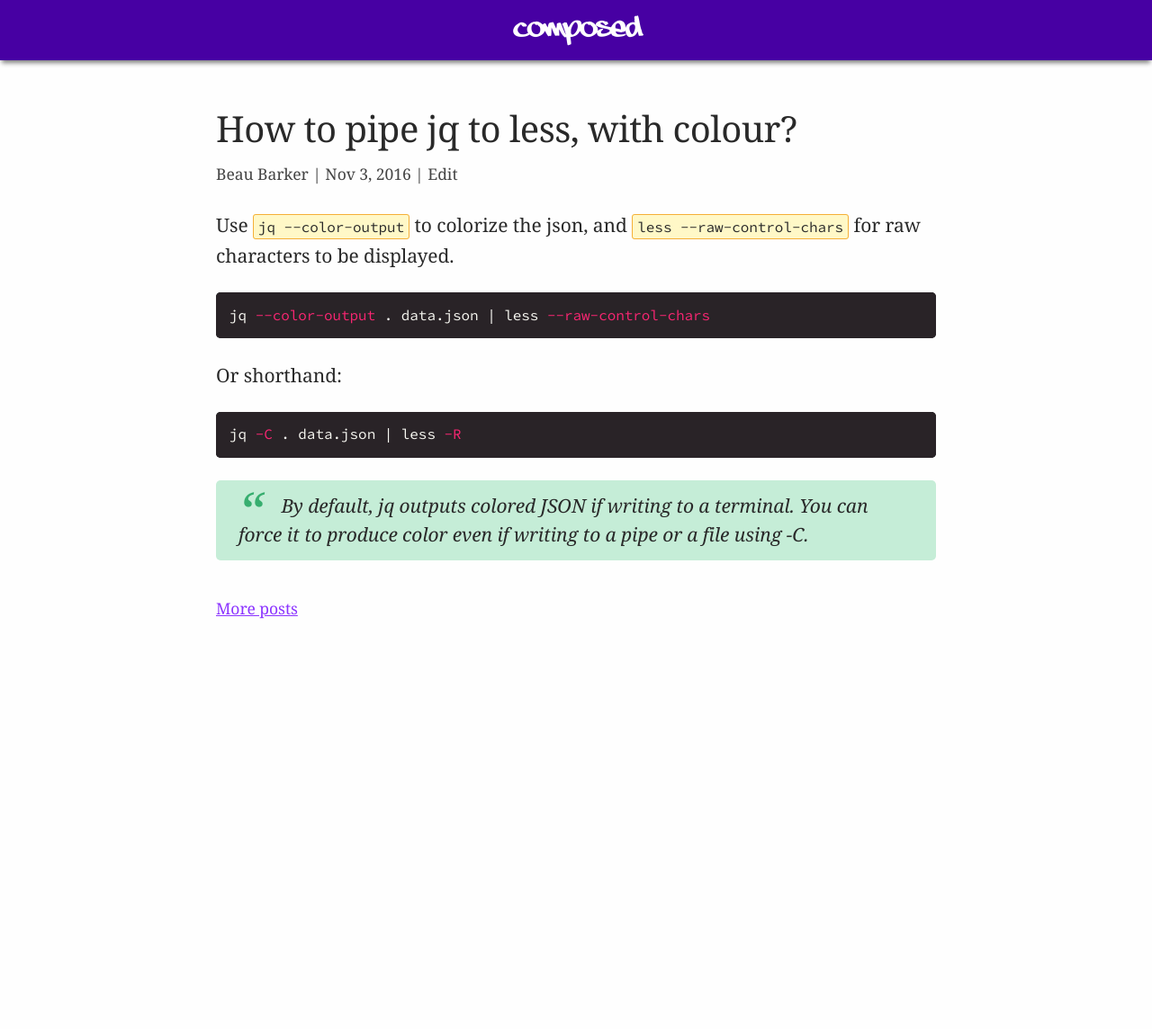
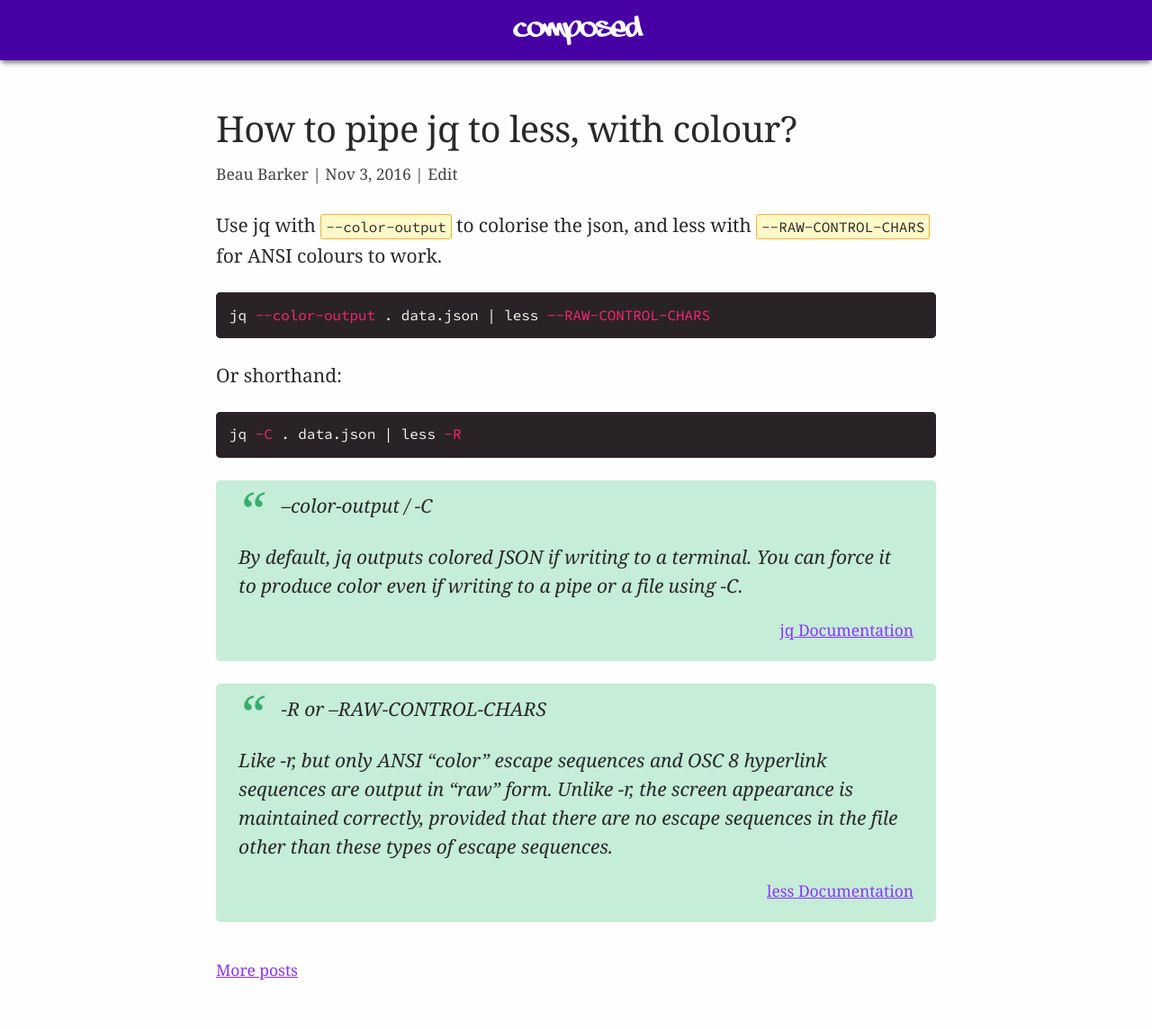
Before and after one commit to explodinglabs/explodinglabs.github.io, a Jekyll site: the page built from docs/_posts/2016-11-03-pipe-jq-to-less.markdown, in a window 1280 px wide. Shown: the whole page at 90% size. Built offline with Jekyll 4.4.1, drawn with Linux system fonts in a browser that asks for light colours; before the commit the page ends 900 px from its top, so only the background shows below that.

Commit message:
Update 2016-11-03-pipe-jq-to-less.markdown

````diff
--- a/docs/_posts/2016-11-03-pipe-jq-to-less.markdown
+++ b/docs/_posts/2016-11-03-pipe-jq-to-less.markdown
@@ -3,17 +3,32 @@ layout: post
 title: How to pipe jq to less, with colour?
 permalink: /pipe-jq-to-less
 ---
-Use `jq --color-output` to colorize the json,
-and `less --raw-control-chars` for raw characters to be displayed.
+Use jq with `--color-output` to colorise the json,
+and less with `--RAW-CONTROL-CHARS` for ANSI colours to work.
 
 ```sh
-jq --color-output . data.json | less --raw-control-chars
+jq --color-output . data.json | less --RAW-CONTROL-CHARS
 ```
 
 Or shorthand:
+
 ```sh
 jq -C . data.json | less -R
 ```
 
+> --color-output / -C
+>
 > By default, jq outputs colored JSON if writing to a terminal.
 > You can force it to produce color even if writing to a pipe or a file using -C.
+>
+> <cite>[jq Documentation](https://stedolan.github.io/jq/manual/#Invokingjq)</cite>
+
+> -R or --RAW-CONTROL-CHARS
+>
+> Like -r, but only ANSI "color" escape sequences and OSC 8
+> hyperlink sequences are output in "raw" form.  Unlike -r,
+> the screen appearance is maintained correctly, provided
+> that there are no escape sequences in the file other than
+> these types of escape sequences.
+>
+> <cite>[less Documentation](https://man7.org/linux/man-pages/man1/less.1.html)</cite>
````
